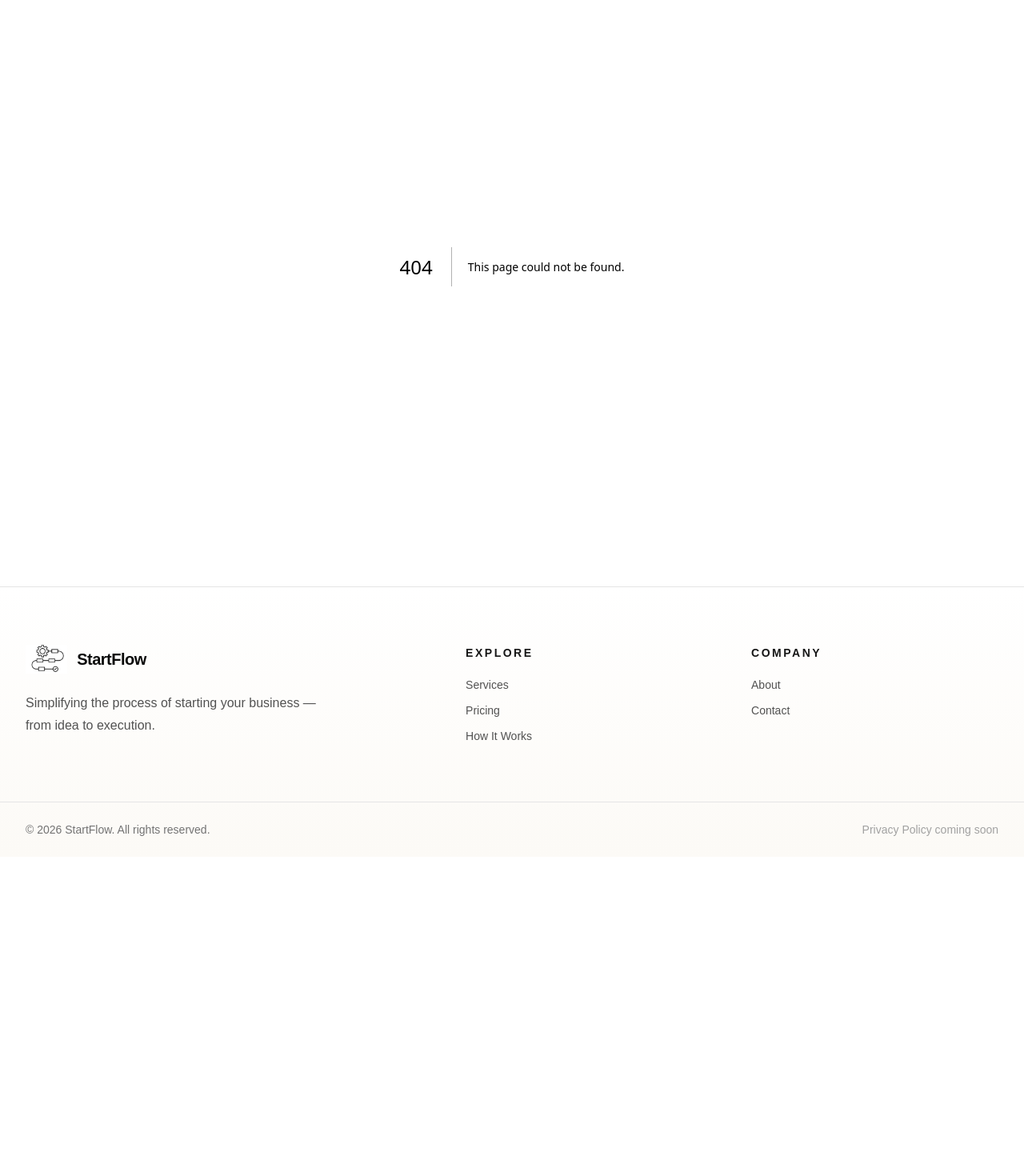
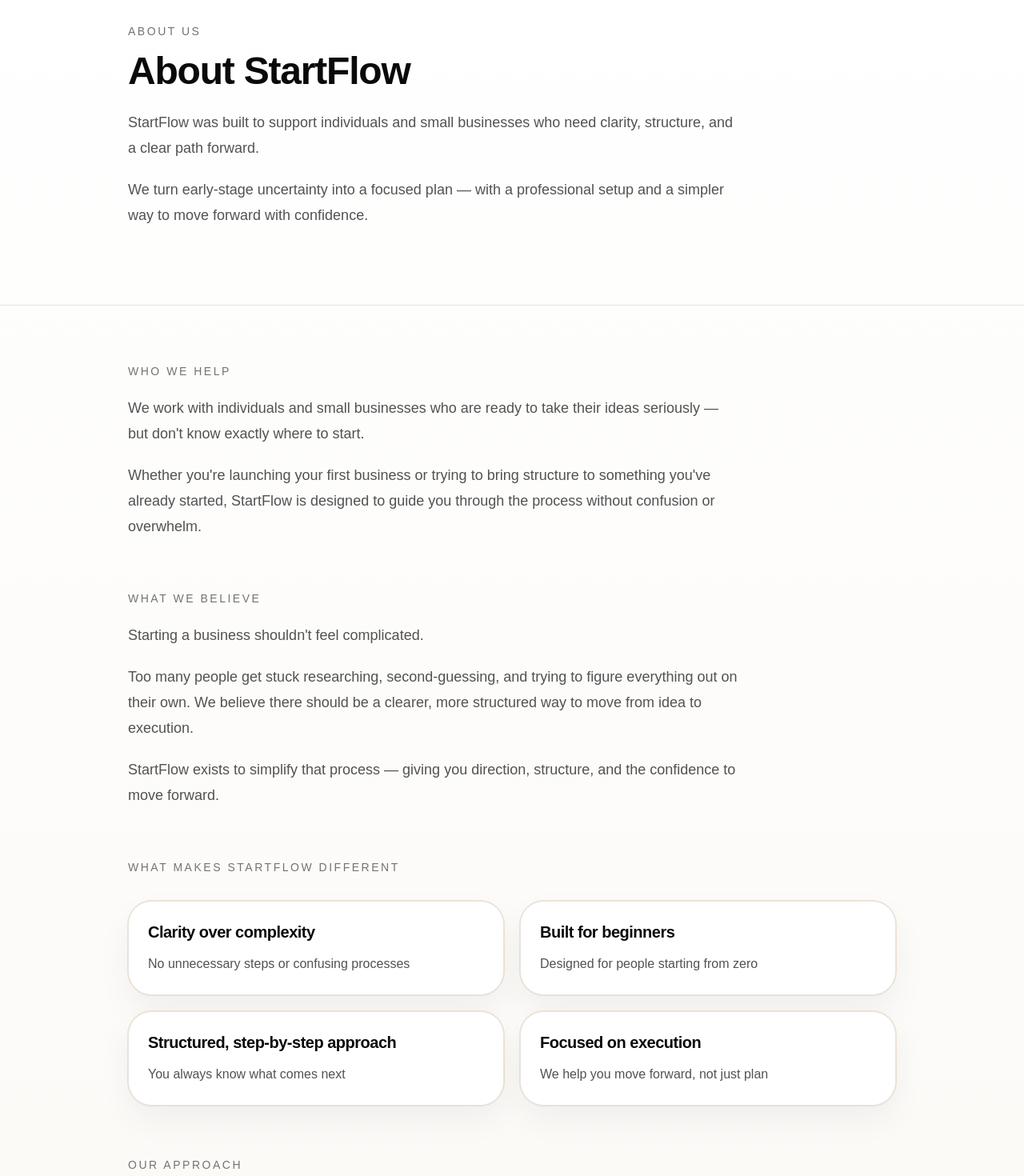
Before and after one commit to zaindurrani93/startflow-site, a Next.js app: page /about in a window 1280 px wide. Before the commit this address had no page. Shown: the part 140-1610 px from the top of the page at 80% size. Before the commit the page ends 1211 px from the top, so only its background shows below. Built offline with nearby package versions, Linux system fonts and the light colour scheme.

Commit message:
add about us tab

```diff
--- /dev/null
+++ b/app/about/page.tsx
@@ -0,0 +1,144 @@
+import Link from "next/link";
+
+const differentiators = [
+  {
+    title: "Clarity over complexity",
+    description: "No unnecessary steps or confusing processes"
+  },
+  {
+    title: "Built for beginners",
+    description: "Designed for people starting from zero"
+  },
+  {
+    title: "Structured, step-by-step approach",
+    description: "You always know what comes next"
+  },
+  {
+    title: "Focused on execution",
+    description: "We help you move forward, not just plan"
+  }
+];
+
+export default function AboutPage() {
+  return (
+    <main className="bg-[linear-gradient(180deg,#ffffff_0%,#faf8f4_100%)]">
+      <section className="border-b border-neutral-200">
+        <div className="mx-auto max-w-5xl px-5 py-16 sm:px-6 sm:py-20 lg:px-8 lg:py-24">
+          <div className="max-w-3xl">
+            <p className="text-sm font-medium uppercase tracking-[0.18em] text-neutral-500">
+              About Us
+            </p>
+            <h1 className="mt-4 text-4xl font-semibold tracking-tight text-neutral-950 sm:text-5xl">
+              About StartFlow
+            </h1>
+            <div className="mt-6 space-y-5 text-lg leading-8 text-neutral-600">
+              <p>
+                StartFlow was built to support individuals and small businesses
+                who need clarity, structure, and a clear path forward.
+              </p>
+              <p>
+                We turn early-stage uncertainty into a focused plan — with a
+                professional setup and a simpler way to move forward with confidence.
+              </p>
+            </div>
+          </div>
+        </div>
+      </section>
+
+      <section className="mx-auto max-w-5xl px-5 py-16 sm:px-6 sm:py-18 lg:px-8">
+        <div className="grid gap-12 lg:gap-16">
+          <div className="max-w-3xl">
+            <p className="text-sm font-medium uppercase tracking-[0.18em] text-neutral-500">
+              Who We Help
+            </p>
+            <p className="mt-5 text-lg leading-8 text-neutral-600">
+              We work with individuals and small businesses who are ready to take
+              their ideas seriously — but don&apos;t know exactly where to start.
+            </p>
+            <p className="mt-5 text-lg leading-8 text-neutral-600">
+              Whether you&apos;re launching your first business or trying to bring
+              structure to something you&apos;ve already started, StartFlow is designed
+              to guide you through the process without confusion or overwhelm.
+            </p>
+          </div>
+
+          <div className="max-w-3xl">
+            <p className="text-sm font-medium uppercase tracking-[0.18em] text-neutral-500">
+              What We Believe
+            </p>
+            <p className="mt-5 text-lg leading-8 text-neutral-600">
+              Starting a business shouldn&apos;t feel complicated.
+            </p>
+            <p className="mt-5 text-lg leading-8 text-neutral-600">
+              Too many people get stuck researching, second-guessing, and trying to
+              figure everything out on their own. We believe there should be a clearer,
+              more structured way to move from idea to execution.
+            </p>
+            <p className="mt-5 text-lg leading-8 text-neutral-600">
+              StartFlow exists to simplify that process — giving you direction,
+              structure, and the confidence to move forward.
+            </p>
+          </div>
+
+          <div>
+            <p className="text-sm font-medium uppercase tracking-[0.18em] text-neutral-500">
+              What Makes StartFlow Different
+            </p>
+            <div className="mt-8 grid gap-5 sm:grid-cols-2">
+              {differentiators.map((item) => (
+                <div
+                  key={item.title}
+                  className="interactive card-hover rounded-[1.85rem] border border-neutral-200 bg-white p-6"
+                >
+                  <h2 className="text-xl font-semibold tracking-tight text-neutral-950">
+                    {item.title}
+                  </h2>
+                  <p className="mt-3 leading-7 text-neutral-600">{item.description}</p>
+                </div>
+              ))}
+            </div>
+          </div>
+
+          <div className="max-w-3xl">
+            <p className="text-sm font-medium uppercase tracking-[0.18em] text-neutral-500">
+              Our Approach
+            </p>
+            <p className="mt-5 text-lg leading-8 text-neutral-600">
+              We focus on making things clear and actionable.
+            </p>
+            <p className="mt-5 text-lg leading-8 text-neutral-600">
+              Instead of overwhelming you with options, we break things down into a
+              process that makes sense — so you can spend less time figuring things out
+              and more time actually building on to your business.
+            </p>
+          </div>
+        </div>
+      </section>
+
+      <section className="pb-24">
+        <div className="mx-auto max-w-5xl px-5 sm:px-6 lg:px-8">
+          <div className="interactive cta-surface rounded-[2rem] border border-neutral-200 bg-[linear-gradient(180deg,#ffffff_0%,#faf7f1_100%)] px-8 py-14 shadow-[0_24px_60px_rgba(17,24,39,0.08)] sm:px-12">
+            <p className="text-sm font-medium uppercase tracking-[0.18em] text-neutral-500">
+              Next Step
+            </p>
+            <h2 className="mt-4 max-w-2xl text-3xl font-semibold tracking-tight text-neutral-950 sm:text-4xl">
+              Ready to take your idea seriously?
+            </h2>
+            <p className="mt-4 max-w-2xl text-lg leading-8 text-neutral-600">
+              StartFlow gives you the structure and clarity to move forward —
+              without the hassle.
+            </p>
+            <div className="mt-8">
+              <Link
+                href="/contact"
+                className="button-primary interactive inline-flex min-h-12 items-center justify-center rounded-full bg-[#8f6a2f] px-7 py-3.5 text-center text-sm font-medium text-white hover:bg-[#7a5b28]"
+              >
+                Start My Business Setup
+              </Link>
+            </div>
+          </div>
+        </div>
+      </section>
+    </main>
+  );
+}
--- a/app/contact/page.tsx
+++ b/app/contact/page.tsx
@@ -140,7 +140,6 @@ export default function ContactPage() {
                       <p className="text-sm font-medium uppercase tracking-[0.18em] text-neutral-500">
                         {item.label}
                       </p>
-                      <p className="mt-2 text-base leading-7 text-neutral-700">{item.title}</p>
                     </div>
                   </div>
                 ))}
--- a/app/layout.tsx
+++ b/app/layout.tsx
@@ -62,7 +62,7 @@ export default function RootLayout({
             <div>
               <h3 className="text-sm font-semibold uppercase tracking-[0.18em] text-neutral-900">Company</h3>
               <div className="mt-5 flex flex-col gap-3">
-                <Link href="/#about-startflow" className="footer-link text-sm text-neutral-600">
+                <Link href="/about" className="footer-link text-sm text-neutral-600">
                   About
                 </Link>
                 <Link href="/contact" className="footer-link text-sm text-neutral-600">
--- a/components/site-header.tsx
+++ b/components/site-header.tsx
@@ -10,7 +10,7 @@ const navItems = [
   { href: "/services", label: "Services" },
   { href: "/workflow", label: "How It Works" },
   { href: "/pricing", label: "Pricing" },
-  { href: "/contact", label: "Contact" }
+  { href: "/about", label: "About" }
 ];
 
 export function SiteHeader() {
--- a/components/startflow-sections.tsx
+++ b/components/startflow-sections.tsx
@@ -597,7 +597,7 @@ export function AboutStartFlow() {
         <p className="text-sm font-medium uppercase tracking-[0.18em] text-neutral-500">About StartFlow</p>
         <div className="mx-auto mt-5 h-px w-16 bg-[#dcc9a1]" />
         <p className="mx-auto mt-7 max-w-2xl text-lg leading-9 text-neutral-600">
-          StartFlow was built to support the growth of individuals and small businesses with ideas who need clarity, structure, and a clear path to success.
+          StartFlow was built to support the growth of individuals and small businesses who need clarity, structure, and a clear path to success.
           We help turn early-stage uncertainty into a concise focused plan with a professional setup and a simpler way to move forward with confidence.
         </p>
       </div>
```
